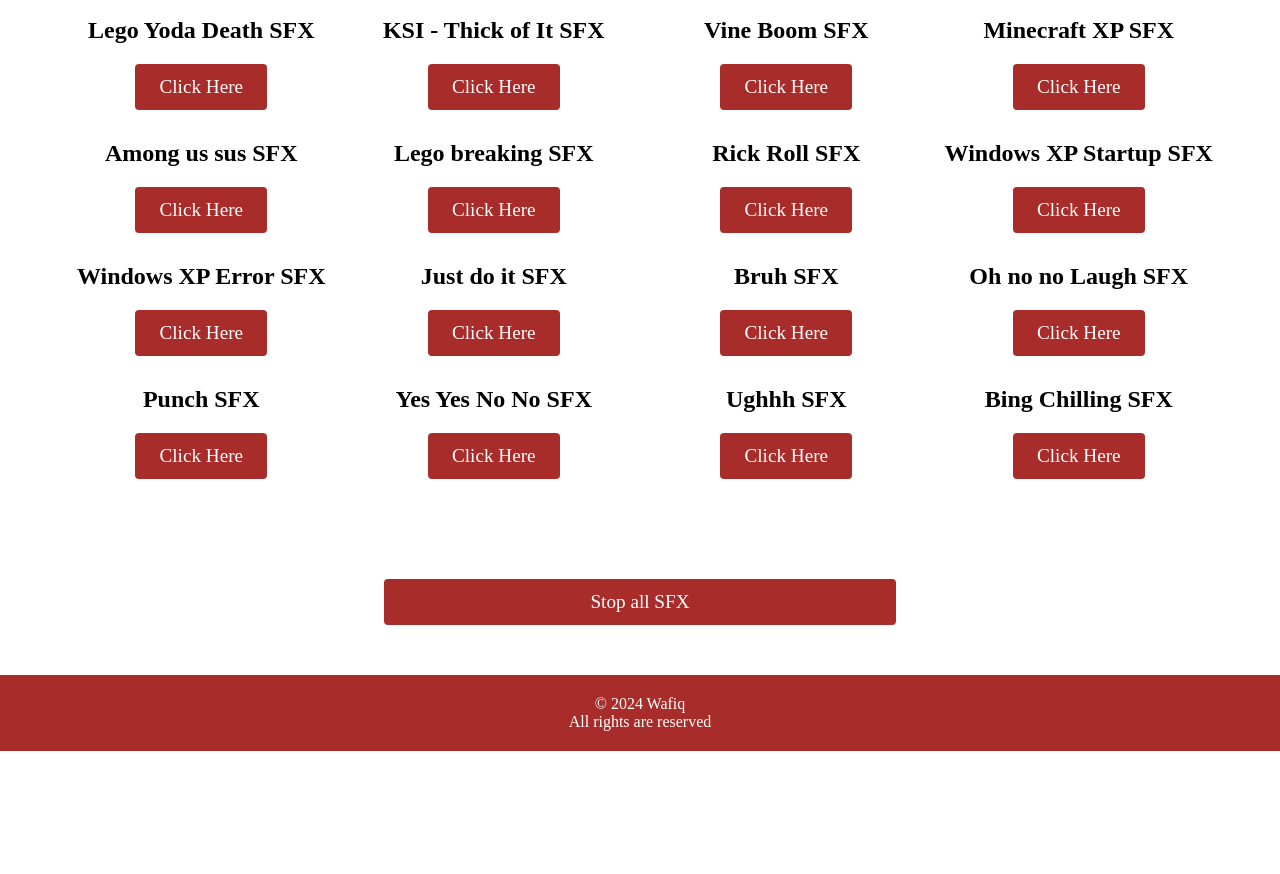
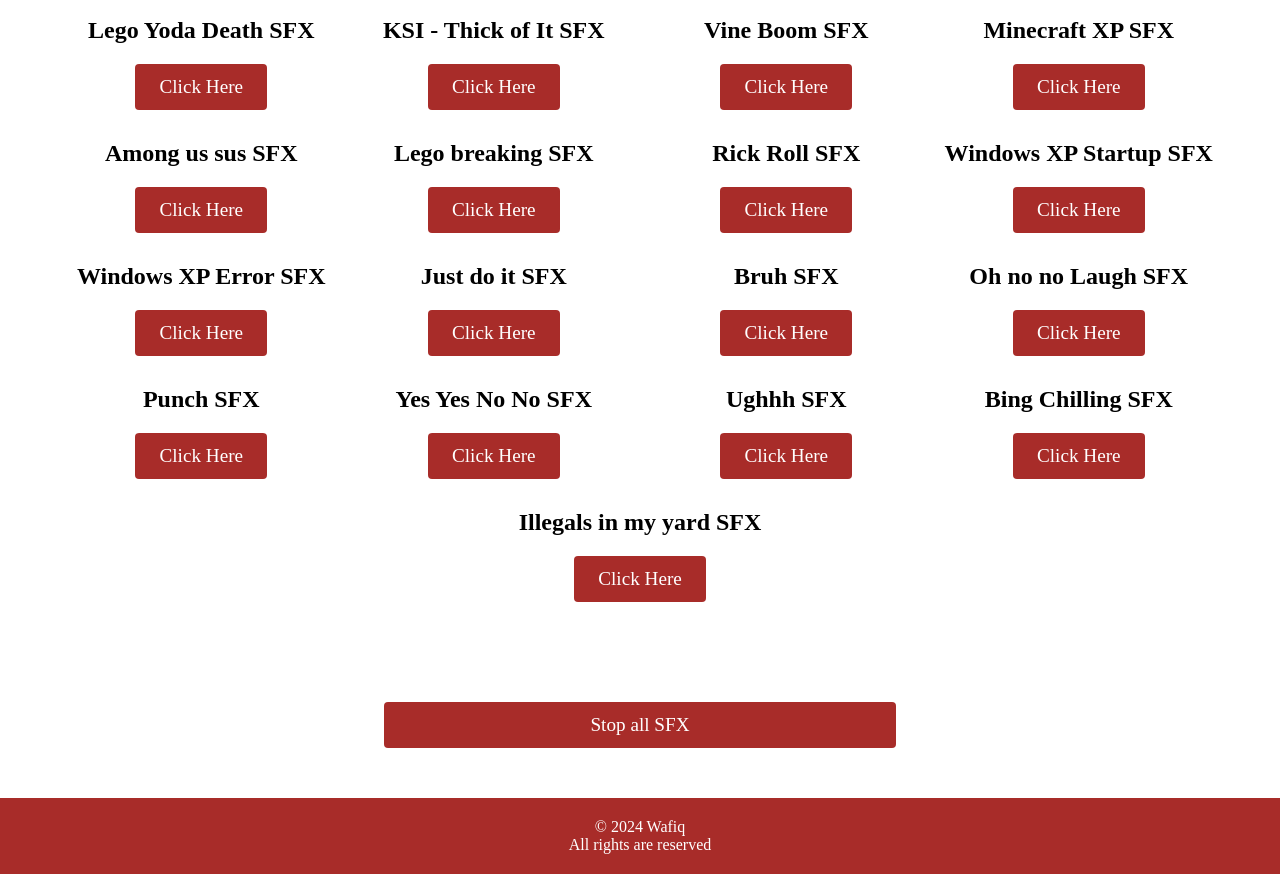
Before and after one commit to Wafiq5/r-and-j-sfx, a plain HTML site: page index.html in a window 1280 px wide. Shown: the part 75-949 px from the top of the page. Before the commit the page ends 826 px from the top, so only its background shows below. Drawn offline with Linux system fonts and the light colour scheme; a web font is replaced by a local one.

Commit message:
Added new sfx

```diff
--- a/index.html
+++ b/index.html
@@ -106,6 +106,12 @@
         <button onclick="playSFX('bingChillingSFX')">Click Here</button>
         <audio id="bingChillingSFX" class="sfx" src="Audios/Bing%20Chilling%20(Sound%20Effect).mp3"></audio>
     </div>
+
+    <div class="sfx-div">
+        <h2>Illegals in my yard SFX</h2>
+        <button onclick="playSFX('illegalsInMyYardSFX')">Click Here</button>
+        <audio id="illegalsInMyYardSFX" class="sfx" src="Audios/Illigals%20in%20my%20yard%20(Sound%20Effects).mp3"></audio>
+    </div>
 </div>
 <div class="stop-all-div">
     <button class="stop-all-sfx" onclick="stopAll()"> Stop all SFX</button>
```
Also changed, not shown: 1 other file.
